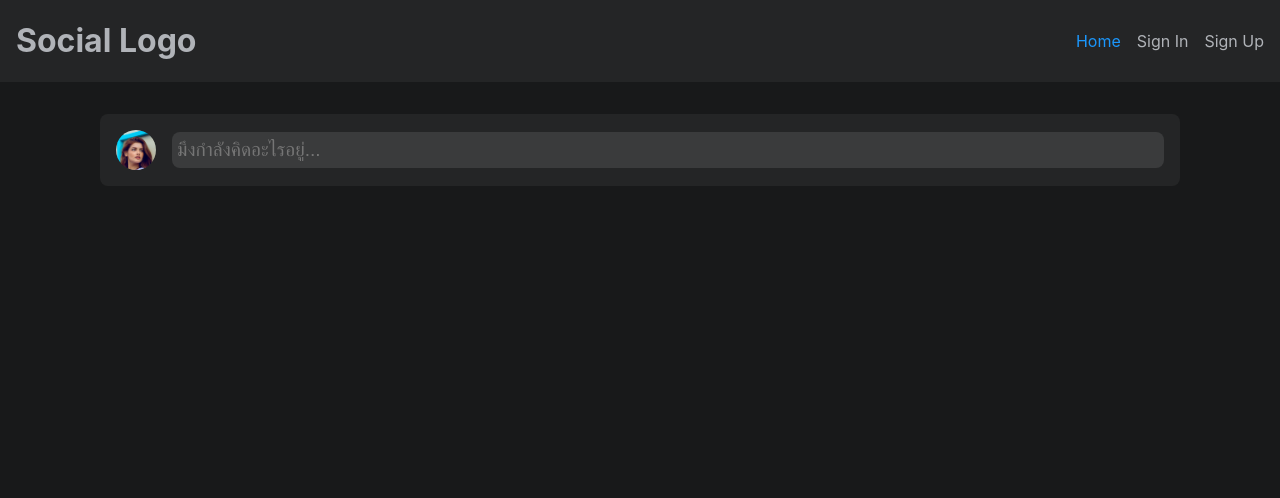
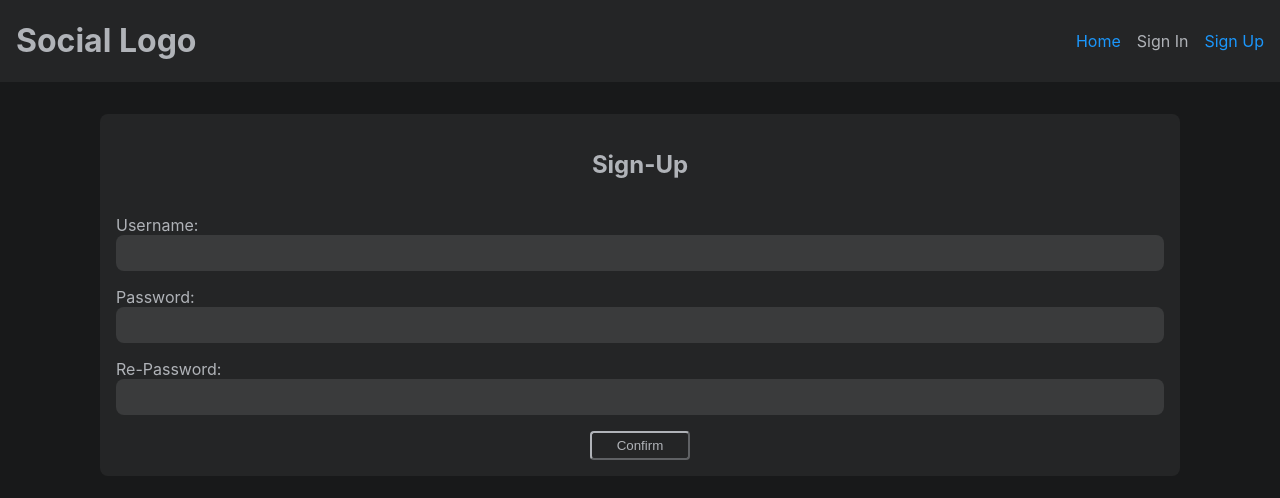
Before and after one commit to notPesol/posts-app-demo, a React (Create React App) app: page /sign-up in a window 1280 px wide. Before the commit this address led to /. Shown: the top 498 px of the page. Built offline with nearby package versions, Linux system fonts and the light colour scheme.

Commit message:
add SignIn SignUp cp and route

```diff
--- a/src/App.js
+++ b/src/App.js
@@ -7,6 +7,8 @@ import UpdatePostForm from "./components/UpdatePostForm/UpdatePostForm";
 
 import Layout from "./components/Layout/Layout";
 import Posts from "./components/Posts/Posts";
+import SignUp from "./components/SignUp/SignUp";
+import SignIn from "./components/SignIn/SignIn";
 
 function App() {
   return (
@@ -18,6 +20,12 @@ function App() {
             <Posts />
           </React.Fragment>
         </Route>
+        <Route path="/sign-up">
+          <SignUp />
+        </Route>
+        <Route path="/sign-in">
+          <SignIn />
+        </Route>
         <Route path={`/edit-post/:postId`} component={UpdatePostForm} />
         <Redirect to="/" />
       </Switch>
--- a/src/components/Navbar/Navbar.jsx
+++ b/src/components/Navbar/Navbar.jsx
@@ -13,7 +13,7 @@ const Navbar = () => {
           <NavLink to="/sign-in">Sign In</NavLink>
         </li>
         <li>
-          <NavLink to="sign-up">Sign Up</NavLink>
+          <NavLink to="/sign-up">Sign Up</NavLink>
         </li>
       </ul>
     </nav>
--- /dev/null
+++ b/src/components/SignIn/SignIn.jsx
@@ -0,0 +1,33 @@
+import Wrapper from "../UI/Wrapper";
+
+import Input from "../UI/Input";
+
+import styles from "./SignIn.module.css";
+import Button from "../UI/Button";
+
+const SignIn = () => {
+  const submitHandler = (e) => {
+    e.preventDefault();
+  };
+
+  return (
+    <Wrapper className={styles["sign-in"]}>
+      <h2>Sign-In</h2>
+      <form onSubmit={submitHandler} className={styles.form}>
+        <div>
+          <label htmlFor="username">Username:</label>
+          <Input type="text" id="username" />
+        </div>
+        <div>
+          <label htmlFor="password">Password:</label>
+          <Input type="password" id="password" />
+        </div>
+        <Button className={styles.submit} type="submit">
+          Login
+        </Button>
+      </form>
+    </Wrapper>
+  );
+};
+
+export default SignIn;
--- /dev/null
+++ b/src/components/SignIn/SignIn.module.css
@@ -0,0 +1,25 @@
+.sign-in {
+  background-color: var(--my-black);
+  padding: 1rem;
+}
+
+.sign-in h2 {
+  width: 100%;
+  text-align: center;
+}
+
+.form {
+  width: 100%;
+  display: flex;
+  flex-direction: column;
+  flex-wrap: wrap;
+  gap: 1rem;
+}
+
+.submit {
+  width: 100px;
+  padding: 5px;
+  justify-content: center;
+  margin: auto;
+  border-color: var(--my-white);
+}
--- /dev/null
+++ b/src/components/SignUp/SignUp.jsx
@@ -0,0 +1,37 @@
+import Wrapper from "../UI/Wrapper";
+
+import Input from "../UI/Input";
+
+import styles from "./SignUp.module.css";
+import Button from "../UI/Button";
+
+const SignUp = () => {
+  const submitHandler = (e) => {
+    e.preventDefault();
+  };
+
+  return (
+    <Wrapper className={styles["sign-up"]}>
+      <h2>Sign-Up</h2>
+      <form onSubmit={submitHandler} className={styles.form}>
+        <div>
+          <label htmlFor="username">Username:</label>
+          <Input type="text" id="username" />
+        </div>
+        <div>
+          <label htmlFor="password">Password:</label>
+          <Input type="password" id="password" />
+        </div>
+        <div>
+          <label htmlFor="re-password">Re-Password:</label>
+          <Input type="password" id="re-password" />
+        </div>
+        <Button className={styles.submit} type="submit">
+          Confirm
+        </Button>
+      </form>
+    </Wrapper>
+  );
+};
+
+export default SignUp;
--- /dev/null
+++ b/src/components/SignUp/SignUp.module.css
@@ -0,0 +1,25 @@
+.sign-up {
+  background-color: var(--my-black);
+  padding: 1rem;
+}
+
+.sign-up h2 {
+  width: 100%;
+  text-align: center;
+}
+
+.form {
+  width: 100%;
+  display: flex;
+  flex-direction: column;
+  flex-wrap: wrap;
+  gap: 1rem;
+}
+
+.submit {
+  width: 100px;
+  padding: 5px;
+  justify-content: center;
+  margin: auto;
+  border-color: var(--my-white);
+}
--- a/src/components/UI/Input.jsx
+++ b/src/components/UI/Input.jsx
@@ -1,6 +1,6 @@
 import styles from "./Input.module.css";
 
-const Input = ({ type, onChange, placeholder, value }) => {
+const Input = ({ type, onChange, placeholder, value, id }) => {
   return (
     <input
       className={styles.input}
@@ -8,6 +8,7 @@ const Input = ({ type, onChange, placeholder, value }) => {
       onChange={onChange || null}
       placeholder={placeholder || ""}
       value={value}
+      id={id}
     />
   );
 };
```
